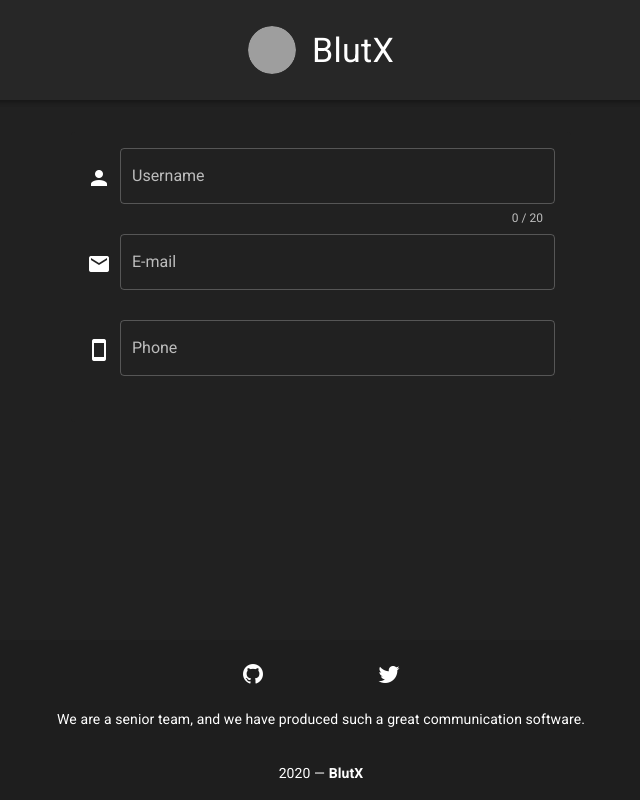
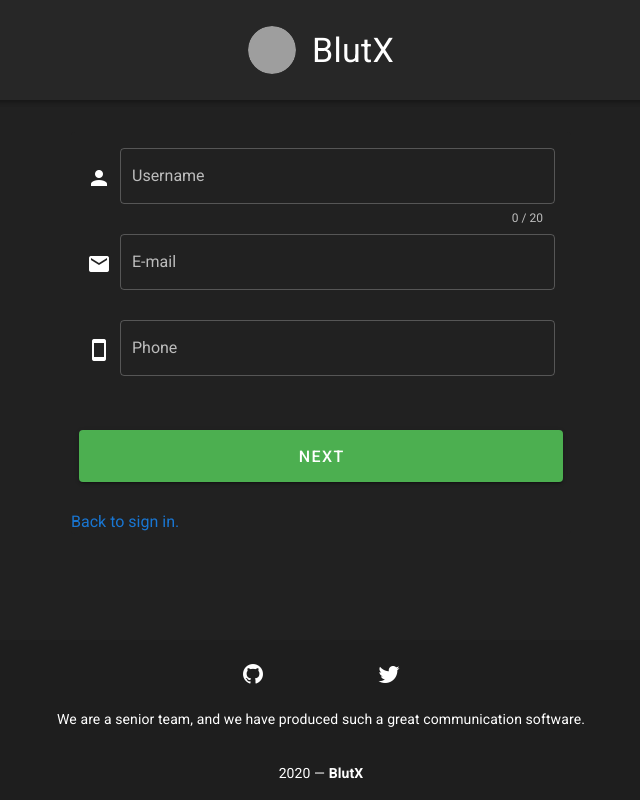
Before and after one commit to HuangNO1/my-electron-vue-communication-software-front-end, a Vue app: page / in a window 1280 px wide. Both pictures are taken after a click on the link "sign up". Shown: the whole page, without its empty margins (319-959 px from the left). Built offline with nearby package versions, Linux system fonts and the light colour scheme; grey boxes are pictures that could not be loaded.

Commit message:
初步構建Register

```diff
--- a/src/views/Sign.vue
+++ b/src/views/Sign.vue
@@ -21,6 +21,7 @@
           flat
         >
           <v-window v-model="step">
+            <!-- Sign In -->
             <v-window-item :value="1">
               <v-card-text>
                 <v-text-field
@@ -58,7 +59,7 @@
                 <p>Have no account? To <a @click="step++">sign up</a>.</p>
               </div>
             </v-window-item>
-
+            <!-- Sign Up Part 1 -->
             <v-window-item :value="2">
               <v-card-text>
                 <!-- username -->
@@ -93,7 +94,14 @@
                   <v-icon slot="prepend" color="white">mdi-cellphone</v-icon>
                 </v-text-field>
               </v-card-text>
+              <v-card-actions>
+                <v-btn block x-large color="success" @click="step++">Next</v-btn>
+              </v-card-actions>
+              <div class="white--text mt-5" style="text-align: start;">
+                  <a @click="step--">Back to sign in.</a>
+              </div>
             </v-window-item>
+            <!-- Sign Up Part 2 -->
             <v-window-item :value="3">
               <v-card-text>
                 <!-- password -->
@@ -138,6 +146,12 @@
                   dark
                 ></v-checkbox>
               </v-card-text>
+              <v-card-actions>
+                <v-btn block x-large color="warning" @click="step++">Sign Up</v-btn>
+              </v-card-actions>
+              <div class="white--text mt-5" style="text-align: start;">
+                  <a @click="step--">Back to previous step.</a>
+              </div>
             </v-window-item>
             <v-window-item :value="4">
               <div class="pa-4 text-center">
```
